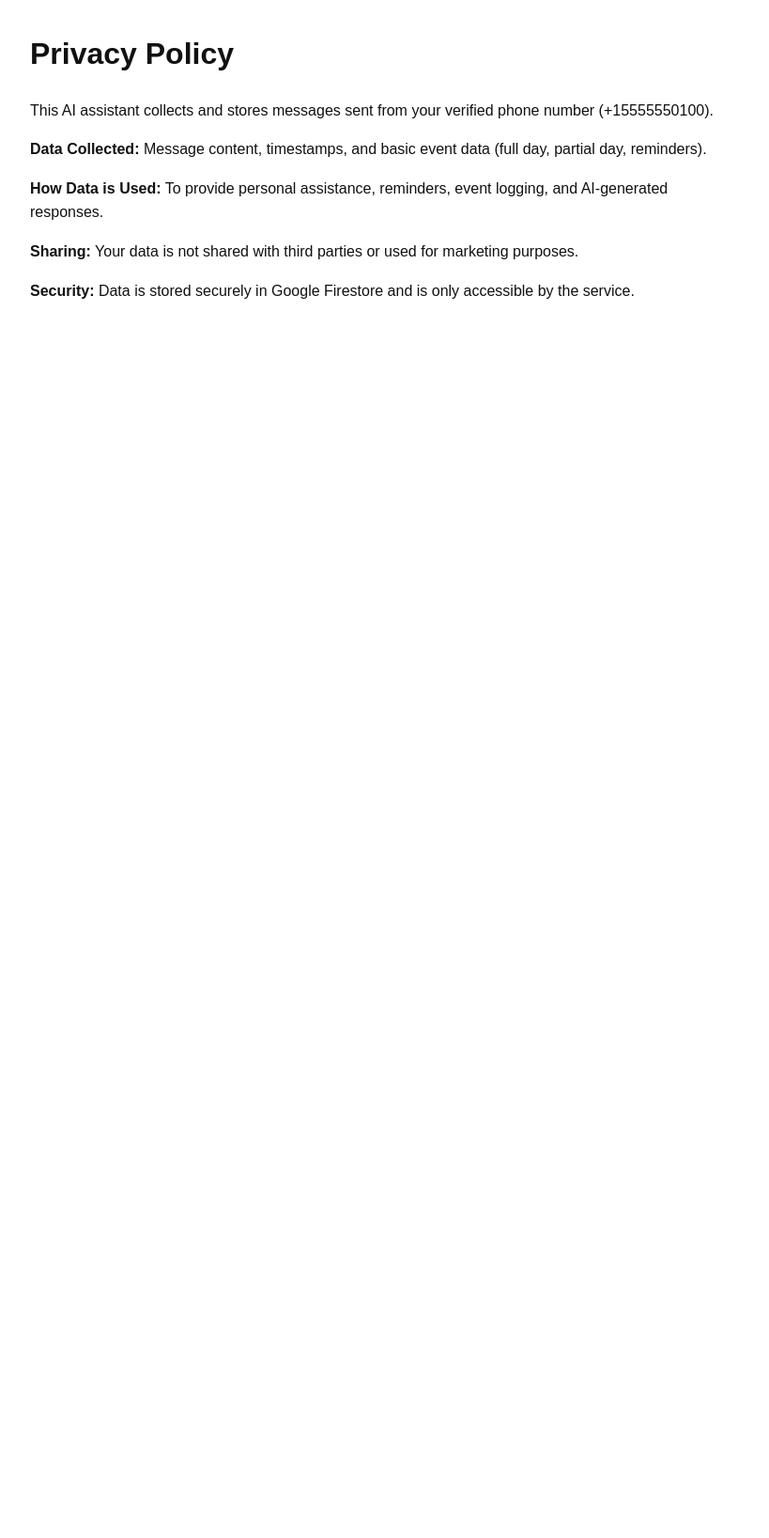
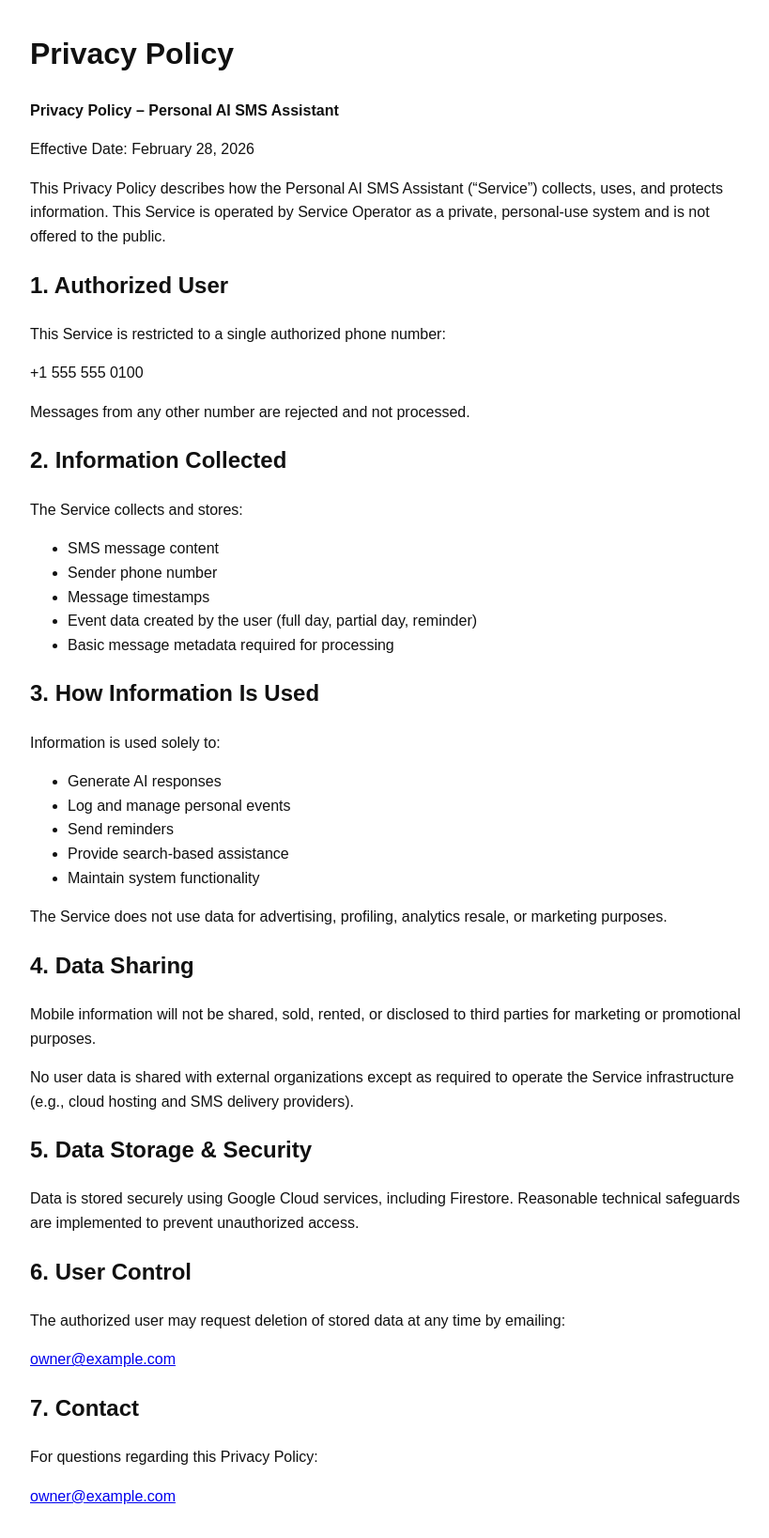
Before and after one commit to 18sheimanr/althea-agent, a Flask app: page /privacy-policy in a window 1280 px wide. Shown: the whole page at 94% size, without its empty margins (228-1047 px from the left). Before the commit the page ends 318 px from the top, so only its background shows below. Run offline with Flask 3, Linux system fonts and the light colour scheme.

Commit message:
Update privacy policy and terms and conditions copy
Made-with: Cursor

```diff
--- a/templates/privacy_policy.html
+++ b/templates/privacy_policy.html
@@ -11,24 +11,50 @@
   <body>
     <h1>Privacy Policy</h1>
 
-    <p>
-      This AI assistant collects and stores messages sent from your verified phone number (+15555550100).
-    </p>
+    <p><strong>Privacy Policy – Personal AI SMS Assistant</strong></p>
+    <p>Effective Date: February 28, 2026</p>
 
-    <p>
-      <strong>Data Collected:</strong> Message content, timestamps, and basic event data (full day, partial day, reminders).
-    </p>
+    <p>This Privacy Policy describes how the Personal AI SMS Assistant (“Service”) collects, uses, and protects information. This Service is operated by Service Operator as a private, personal-use system and is not offered to the public.</p>
 
-    <p>
-      <strong>How Data is Used:</strong> To provide personal assistance, reminders, event logging, and AI-generated responses.
-    </p>
+    <h2>1. Authorized User</h2>
+    <p>This Service is restricted to a single authorized phone number:</p>
+    <p>+1 555 555 0100</p>
+    <p>Messages from any other number are rejected and not processed.</p>
 
-    <p>
-      <strong>Sharing:</strong> Your data is not shared with third parties or used for marketing purposes.
-    </p>
+    <h2>2. Information Collected</h2>
+    <p>The Service collects and stores:</p>
+    <ul>
+      <li>SMS message content</li>
+      <li>Sender phone number</li>
+      <li>Message timestamps</li>
+      <li>Event data created by the user (full day, partial day, reminder)</li>
+      <li>Basic message metadata required for processing</li>
+    </ul>
 
-    <p>
-      <strong>Security:</strong> Data is stored securely in Google Firestore and is only accessible by the service.
-    </p>
+    <h2>3. How Information Is Used</h2>
+    <p>Information is used solely to:</p>
+    <ul>
+      <li>Generate AI responses</li>
+      <li>Log and manage personal events</li>
+      <li>Send reminders</li>
+      <li>Provide search-based assistance</li>
+      <li>Maintain system functionality</li>
+    </ul>
+    <p>The Service does not use data for advertising, profiling, analytics resale, or marketing purposes.</p>
+
+    <h2>4. Data Sharing</h2>
+    <p>Mobile information will not be shared, sold, rented, or disclosed to third parties for marketing or promotional purposes.</p>
+    <p>No user data is shared with external organizations except as required to operate the Service infrastructure (e.g., cloud hosting and SMS delivery providers).</p>
+
+    <h2>5. Data Storage &amp; Security</h2>
+    <p>Data is stored securely using Google Cloud services, including Firestore. Reasonable technical safeguards are implemented to prevent unauthorized access.</p>
+
+    <h2>6. User Control</h2>
+    <p>The authorized user may request deletion of stored data at any time by emailing:</p>
+    <p><a href="mailto:owner@example.com">owner@example.com</a></p>
+
+    <h2>7. Contact</h2>
+    <p>For questions regarding this Privacy Policy:</p>
+    <p><a href="mailto:owner@example.com">owner@example.com</a></p>
   </body>
 </html>
```
Also changed, not shown: templates/terms_and_conditions.html (+32 -8 lines).
